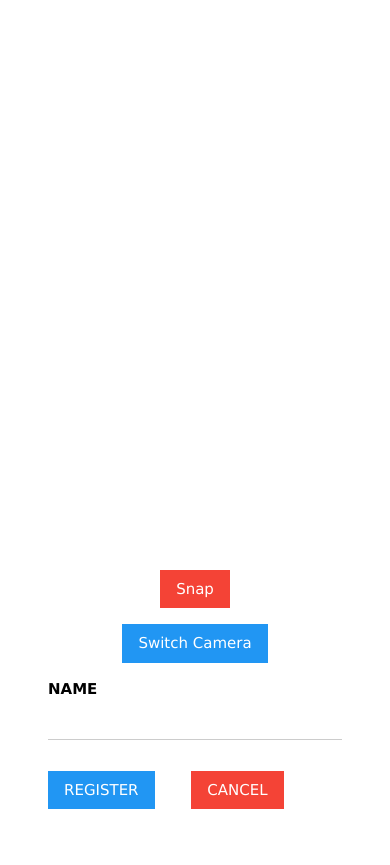
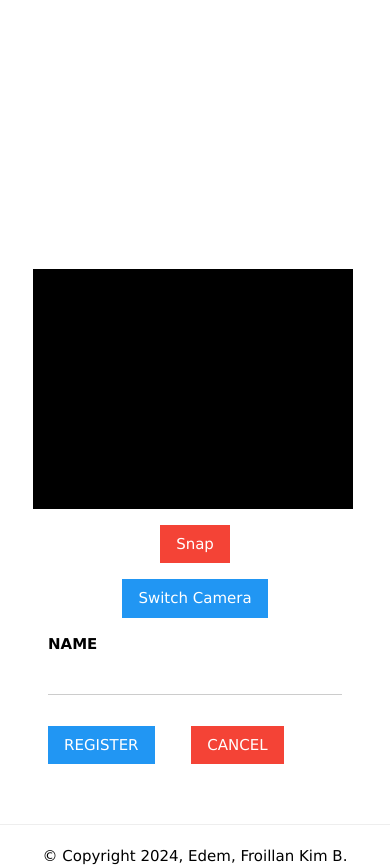
Before and after one commit to Froillan123/Register, a Flask app: page / in a window 390 px wide. Shown: the part 228-1093 px from the top of the page. Run offline with Flask 3, Linux system fonts and the light colour scheme; data that the repository does not hold is empty; some libraries are stand-ins or nearby versions.

Commit message:
NIGGA SHITS

```diff
--- a/templates/index.html
+++ b/templates/index.html
@@ -13,6 +13,7 @@
         display: flex;
         align-items: center;
         justify-content: center;
+        margin-left: -3rem;
     }
     .cam {
         display: flex;
@@ -21,9 +22,25 @@
     @media(max-width: 500px) {
         .cam {
             flex-direction: column;
+            gap: 1rem;
+        }
+        #my_result {
+            margin-left: -1rem;
+            width: 320px;
+            height: 240px;
+            display: flex;
+            margin-top: 1rem;
+            background: black;
+        }
+        #my_camera {
+            margin-left: -1rem;
+        }
+        .w3-half {
+            width: 100%; /* Ensure the container spans full width on smaller screens */
         }
     }
 </style>
+
 
 <div class="w3-row-padding">
     <div class="w3-half">
@@ -84,10 +101,14 @@
 
     function initializeCamera() {
         Webcam.set({
-            width: 290,
+            width: 320,
             height: 240,
             image_format: 'jpeg',
             jpeg_quality: 90,
+            flip_horiz: true,
+            // dest_width: 280,
+            // dest_height: 200,
+            force_flash: false,
             constraints: {
                 facingMode: isFrontCamera ? 'user' : 'environment'
             }
```
Also changed, not shown: static/images/Froillan_profile.jpg (added), students.db, 1 other file.
